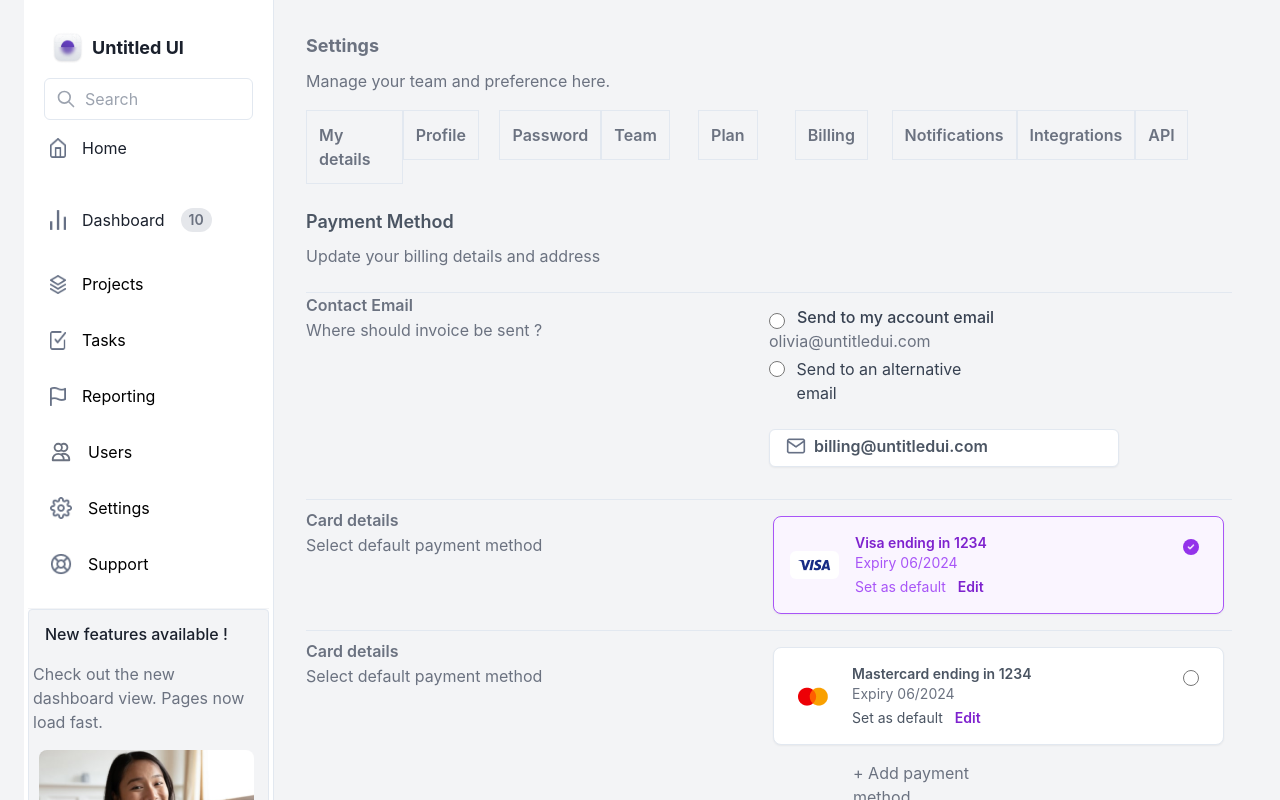
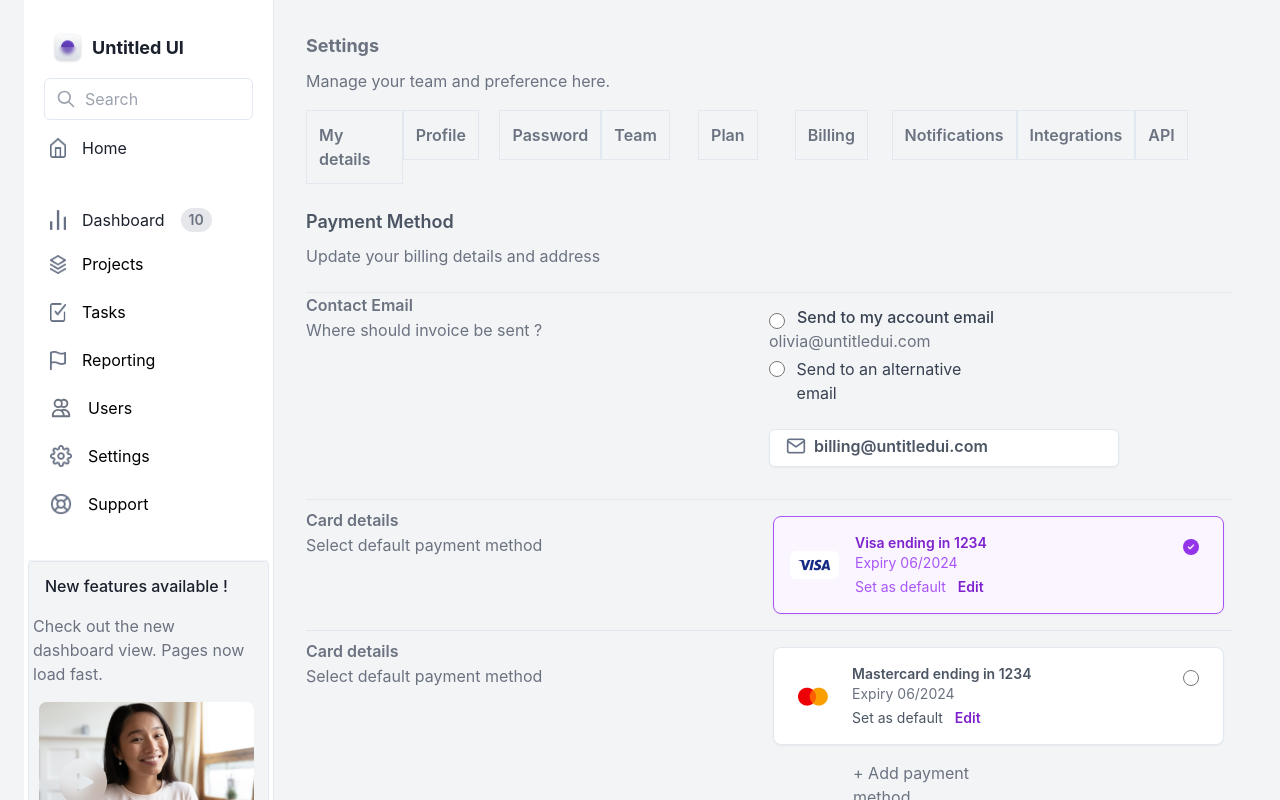
Before and after one commit to jamesoyanna/settings-page, a React (Create React App) app: page / in a window 1280 px wide. Built offline with nearby package versions, Linux system fonts and the light colour scheme.

Commit message:
Implement routing of pages using react-router-dom

```diff
--- a/package.json
+++ b/package.json
@@ -10,6 +10,7 @@
     "@testing-library/user-event": "^13.5.0",
     "react": "^18.2.0",
     "react-dom": "^18.2.0",
+    "react-router-dom": "^6.6.1",
     "react-scripts": "5.0.1",
     "web-vitals": "^2.1.4"
   },
--- a/public/index.html
+++ b/public/index.html
@@ -24,7 +24,7 @@
       work correctly both with client-side routing and a non-root public URL.
       Learn how to configure a non-root public URL by running `npm run build`.
     -->
-    <title>React App</title>
+    <title>Settings Page</title>
   </head>
   <body>
     <noscript>You need to enable JavaScript to run this app.</noscript>
--- a/src/App.js
+++ b/src/App.js
@@ -1,24 +1,15 @@
 import './App.css';
-import Billing from './components/billing/Billing';
-import Header from './components/header/Header';
-import Sidebar from './components/Navbar/Sidebar';
-import Settings from './components/settings/Settings';
+import {Routes, Route} from 'react-router-dom';
+import Home from './pages/Home/Home';
+import Settings from './pages/settings/Settings';
+
 function App() {
   return (
-    <div className="app h-screen overflow-y-scroll scrollbar-hide overflow-x-hidden px-6">
-       <Header />
-      <div className="flex items-start space-x-2 justify-start w-full ">
-        <Sidebar />
-        <div className=" w-full h-[90vh] space-x-4 items-center justify-center grid grid-cols-2 xl:grid-cols-3">
-      <div className=" items-center justify-center flex flex-col col-span-12 h-full   py-2 px-3 w-full space-y-4">
-        <div className="pt-6 px-3 w-[410px] h-full space-y-8 xl:w-full">
-        <Settings />
-       <Billing />
-        </div>
-
-      </div>
-    </div>
-      </div>
+    <div>
+       <Routes>
+        <Route path="/" element={ <Home/> } />
+        <Route path="settings" element={ <Settings/> } />
+      </Routes>
 
     </div>
   );
--- a/src/components/Navbar/Sidebar.jsx
+++ b/src/components/Sidebar/Sidebar.jsx
@@ -1,5 +1,6 @@
 import React from 'react'
-import { navLinks } from './navbarData';
+import {Link} from 'react-router-dom';
+import { navLinks } from './sidebarData';
 import VideoImage from '../../images/girl.png';
 import Playbutton from '../../images/Play-button.png';
 import Logo from '../../images/Logomark.png';
@@ -7,7 +8,8 @@ import Avatar from '../../images/Avatar.png';
 import DashboardIcon from '../../images/Icon.png';
 import HomeIcon from '../../images/home-icon.png';
 import LogoutIcon from '../../images/logout-icon.png';
-import { SearchIcon } from '@heroicons/react/outline'
+import { SearchIcon } from '@heroicons/react/outline';
+
 
 const Sidebar = () => {
   return (
@@ -86,10 +88,12 @@ const Sidebar = () => {
 
 const  NavItem = ({link}) => {
   return (
-    <div className= "w-full flex items-center justify-start space-x-4 px-5 cursor-pointer group hover:bg-gray-100 border-l-2 border-transparent transform rounded-md"  key={link.id} >
+    <Link to="/settings">
+    <div className= "w-full flex items-center justify-start space-x-4 px-5 py-3 cursor-pointer group hover:bg-gray-100 border-l-2 border-transparent transform rounded-md"  key={link.id} >
     <span>{link.icon}</span>
     <h1 className="text=gray-600 xl:flex hidden text-black">{link.title}</h1>
    </div>
+   </Link>
 
   )
 }
--- a/src/components/billing/Billing.jsx
+++ b/src/components/billing/Billing.jsx
@@ -23,7 +23,7 @@ const billingData = [
 
 const Billing = () => {
   return (
-    <div className="sm:px-6 w-full">
+    <div className="sm:px-6 w-[400px] xl:w-full">
                 <div className="md:px-1">
                 <div className="xl:justify-between mb-6 md:flex">
                         <p className="text-md font-semibold text-gray-600">Billing History</p>
@@ -115,4 +115,4 @@ const Billing = () => {
 
   )
 }
-export default Billing
+export default Billing;
--- a/src/components/header/Header.jsx
+++ b/src/components/header/Header.jsx
@@ -1,5 +1,5 @@
 import React, {useState} from "react";
-import { navLinks } from '../Navbar/navbarData';
+import { navLinks } from '../Sidebar/sidebarData';
 import VideoImage from '../../images/girl.png';
 import Playbutton from '../../images/Play-button.png';
 import Logo from '../../images/Logomark.png';
--- a/src/index.js
+++ b/src/index.js
@@ -1,6 +1,7 @@
 import React from 'react';
 import ReactDOM from 'react-dom/client';
 import { ChakraProvider } from "@chakra-ui/react";
+import { BrowserRouter } from "react-router-dom";
 import './index.css';
 import App from './App';
 
@@ -8,7 +9,9 @@ const root = ReactDOM.createRoot(document.getElementById('root'));
 root.render(
   <React.StrictMode>
     <ChakraProvider>
+    <BrowserRouter>
       <App />
+      </BrowserRouter>
     </ChakraProvider>
   </React.StrictMode>
 );
--- /dev/null
+++ b/src/pages/Home/Home.jsx
@@ -0,0 +1,12 @@
+import React from 'react'
+import Settings from '../settings/Settings';
+
+const Home = () => {
+  return (
+        <div>
+        <Settings />
+      </div>
+  )
+}
+
+export default Home
--- a/src/components/settings/Settings.jsx
+++ b/src/pages/settings/Settings.jsx
@@ -4,9 +4,19 @@ import VisaLogo from '../../images/visa-logo.png';
 import Checkicon from '../../images/check.png';
 import Mastercardicon from '../../images/Mastercard.png';
 import EnvelopeIcon from '../../images/envelope.png';
+import Header from '../../components/header/Header';
+import Sidebar from '../../components/Sidebar/Sidebar';
+import Billing from '../../components/billing/Billing';
 
 const Settings = () => {
   return (
+    <div className="app h-screen overflow-y-scroll scrollbar-hide overflow-x-hidden px-6">
+      <Header />
+      <div className="flex items-start space-x-2 justify-start w-full ">
+        <Sidebar />
+        <div className=" w-full h-[90vh] space-x-4 items-center justify-center grid grid-cols-2 xl:grid-cols-3">
+      <div className=" items-center justify-center flex flex-col col-span-12 h-full   py-2 px-3 w-full space-y-4">
+        <div className="pt-6 px-3 w-[410px] h-full space-y-8 xl:w-full">
     <div className="flex flex-col items-start">
         <div>
     <h1 className="mb-2 font-bold text-lg text-gray-500"> Settings</h1>
@@ -105,6 +115,15 @@ const Settings = () => {
       <p className='xl:ml-16 mt-4 text-gray-500 text-md xl:px-5 cursor-pointer'> + Add payment method</p>
 		</div>
 </div>
+
+</div>
+
+</div>
+<Billing />
+</div>
+</div>
+</div>
+
 </div>
   )
 }
```
Also changed, not shown: src/components/Sidebar/sidebarData.js (renamed from src/components/Navbar/navbarData.js), src/pages/settings/settingsData.js (renamed from src/components/settings/settingsData.js), 1 other file (tests, documents, lock files or other folders).
